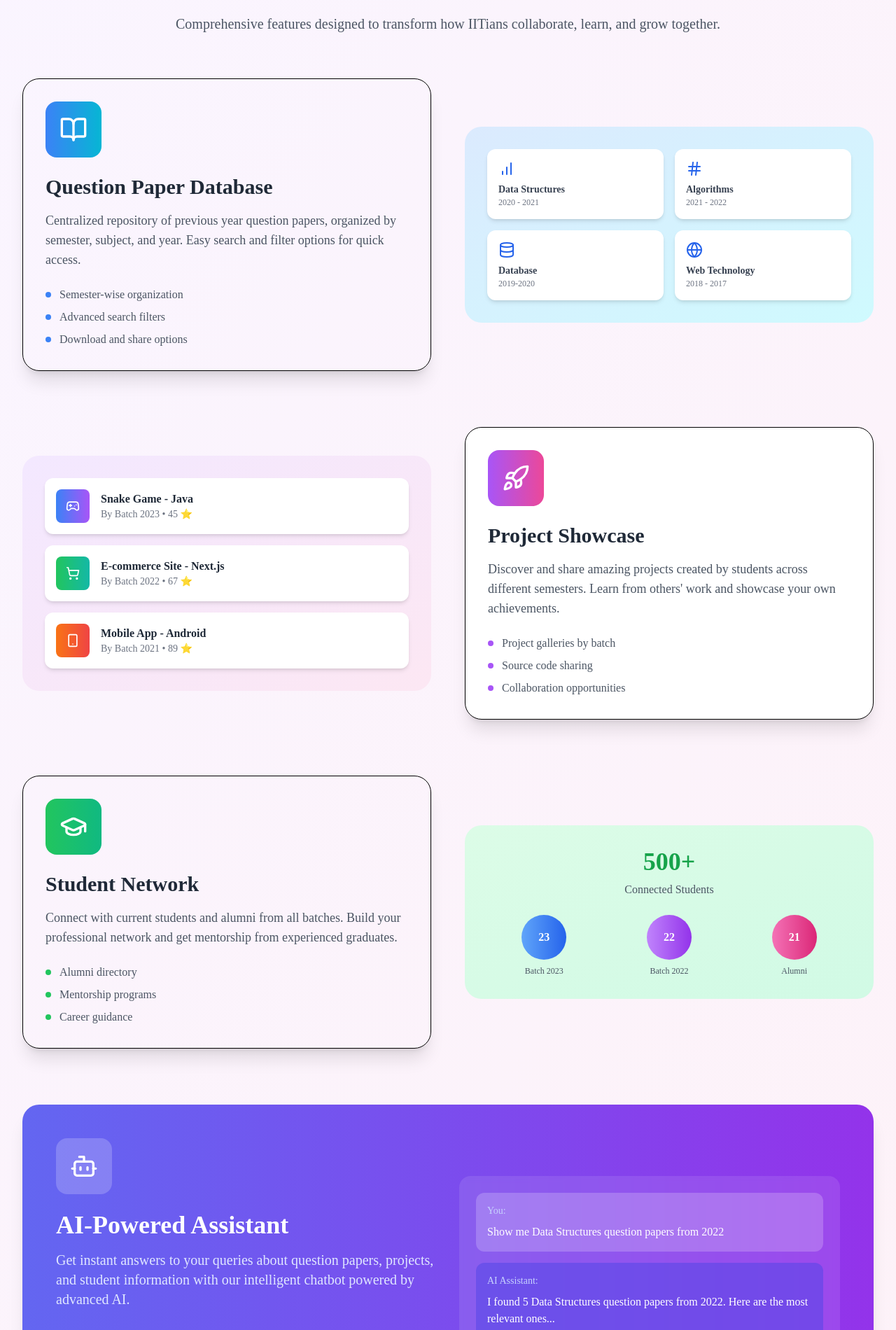
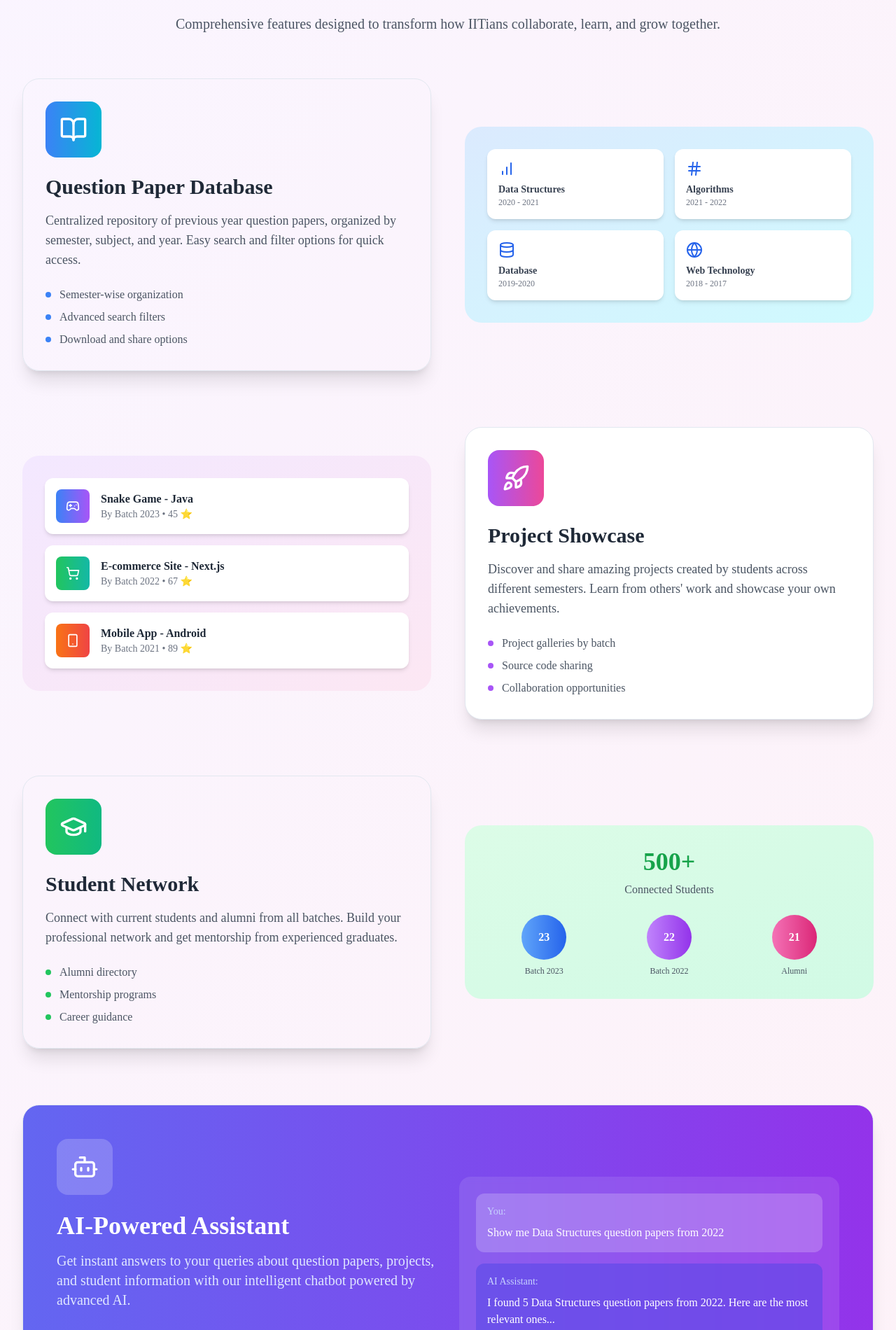
Before and after one commit to masum184e/askiit, a Next.js app in the folder client/: page / in a window 1280 px wide. Shown: the part 1440-3340 px from the top of the page at 70% size. Built offline with nearby package versions, Linux system fonts and the light colour scheme; a web font is replaced by a local one.

Commit message:
fix(css): update border color to gray-200

```diff
--- a/client/src/components/Sidebar.tsx
+++ b/client/src/components/Sidebar.tsx
@@ -46,7 +46,7 @@ export const Sidebar = () => {
       {/* Sidebar */}
       <aside
         className={`
-          fixed top-0 left-0 h-full w-64 bg-sidebar border-r border-sidebar-border z-40
+          fixed top-0 left-0 h-full w-64 bg-sidebar border-r border-slate-200  z-40
           transform transition-transform duration-300 ease-in-out
           ${isOpen ? "translate-x-0" : "-translate-x-full"}
           lg:translate-x-0 lg:static lg:h-screen
--- a/client/src/components/home/solutions/AIAssistant.tsx
+++ b/client/src/components/home/solutions/AIAssistant.tsx
@@ -4,7 +4,7 @@ import { Card, CardContent } from "@/components/ui/card";
 export default function AIAssistant() {
   return (
     <section className="animate-fade-in-up">
-      <Card className="bg-gradient-to-r from-indigo-500 to-purple-600 rounded-3xl text-white p-8 lg:p-12 border-0 shadow-xl">
+      <Card className="bg-gradient-to-r from-indigo-500 to-purple-600 rounded-3xl text-white p-8 lg:p-12 border border-slate-200 shadow-xl">
         <div className="grid lg:grid-cols-2 gap-8 items-center">
 
           {/* Left Column */}
--- a/client/src/components/home/solutions/ProjectShowcase.tsx
+++ b/client/src/components/home/solutions/ProjectShowcase.tsx
@@ -30,7 +30,7 @@ export default function ProjectShowcase() {
   return (
     <div className="grid lg:grid-cols-2 gap-12 items-center mb-20">
       <div className="lg:order-2 animate-fade-in-right">
-        <Card className="bg-white p-8 rounded-3xl shadow-xl hover:shadow-2xl transition-all duration-300">
+        <Card className="bg-white p-8 rounded-3xl shadow-xl hover:shadow-2xl transition-all duration-300 border border-slate-200">
           <div className="w-20 h-20 bg-gradient-to-r from-purple-500 to-pink-500 rounded-2xl flex items-center justify-center mb-6">
             <Rocket className="text-white w-10 h-10" />
           </div>
--- a/client/src/components/home/solutions/QuestionDatabase.tsx
+++ b/client/src/components/home/solutions/QuestionDatabase.tsx
@@ -27,7 +27,7 @@ const QuestionDatabase = () => {
   return (
     <div className="grid lg:grid-cols-2 gap-12 items-center mb-20">
       <div className="animate-fade-in-left">
-        <Card className="p-8 rounded-3xl shadow-xl hover:shadow-2xl transition-all duration-300">
+        <Card className="p-8 rounded-3xl shadow-xl hover:shadow-2xl transition-all duration-300 border border-slate-200">
           <div className="w-20 h-20 bg-gradient-to-r from-blue-500 to-cyan-500 rounded-2xl flex items-center justify-center mb-6">
             <BookOpen className="text-white w-10 h-10" />
           </div>
--- a/client/src/components/home/solutions/StudentNetwork.tsx
+++ b/client/src/components/home/solutions/StudentNetwork.tsx
@@ -5,7 +5,7 @@ export default function StudentNetwork() {
   return (
     <div className="grid lg:grid-cols-2 gap-12 items-center mb-20">
       <div className="animate-fade-in-left">
-        <Card className="p-8 rounded-3xl shadow-xl hover:shadow-2xl transition-all duration-300">
+        <Card className="p-8 rounded-3xl shadow-xl hover:shadow-2xl transition-all duration-300 border border-slate-200">
           <div className="w-20 h-20 bg-gradient-to-r from-green-500 to-emerald-500 rounded-2xl flex items-center justify-center mb-6">
             <GraduationCap className="text-white w-10 h-10" />
           </div>
```
